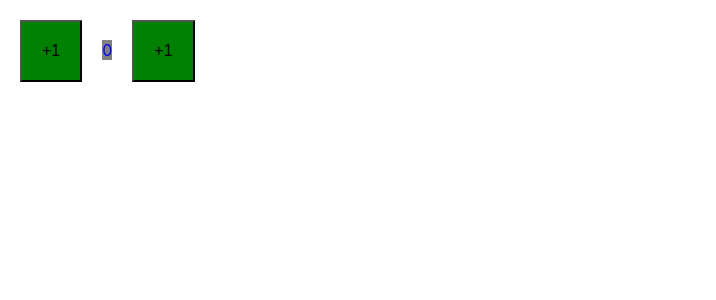
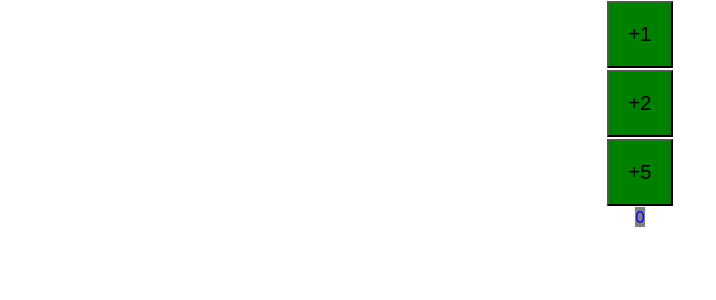
Before and after one commit to wilkensoncode/ReactJavaApp, a React (Create React App) app in the folder todoreactjava/: page / in a window 1280 px wide. Shown: the top 300 px of the page, without its empty margins (0-716 px from the left). Built offline with nearby package versions, Linux system fonts and the light colour scheme.

Commit message:
refactor counter

```diff
--- a/todoreactjava/src/App.css
+++ b/todoreactjava/src/App.css
@@ -1,9 +1,9 @@
 .App {
-  text-align: left;
+  text-align: center;
 }
 
 .App-logo {
-  /* height: 40vmin; */
+  height: 40vmin;
   pointer-events: none;
 }
 
--- a/todoreactjava/src/components/counter/Counter.css
+++ b/todoreactjava/src/components/counter/Counter.css
@@ -1,8 +1,8 @@
 button {
   background-color: green;
-  font-size: 16px;
+  font-size: 20px;
   padding: 20px;
-  margin: 20px 20px;
+  margin: 1px;
 }
 .count {
   color: blue;
--- a/todoreactjava/src/components/counter/Counter.jsx
+++ b/todoreactjava/src/components/counter/Counter.jsx
@@ -1,38 +1,81 @@
 import "./Counter.css";
 
 import React, { Component } from "react";
+import PropTypes from "prop-types";
 
 class Counter extends Component {
+  constructor() {
+    super();
+
+    this.state = {
+      counter: 0,
+    };
+
+    this.increment = this.increment.bind(this);
+  }
+  render() {
+    return (
+      <div className="counter">
+        <CounterButton counter={1} increment={this.increment} />
+        <CounterButton counter={2} increment={this.increment} />
+        <CounterButton counter={5} increment={this.increment} />
+        <span className="count">{this.state.counter}</span>
+      </div>
+    );
+  }
+
+  increment(counter) {
+    this.setState({
+      counter: this.state.counter + counter,
+    });
+  }
+}
+
+class CounterButton extends Component {
   constructor() {
     super();
     this.state = {
       counter: 0,
     };
     this.increment = this.increment.bind(this);
-    this.decrement = this.decrement.bind(this);
+    // this.decrement = this.decrement.bind(this);
   }
 
   render() {
     return (
       <div>
-        <button onClick={this.increment}>+1</button>
-        <span className="count">{this.state.counter}</span>
-        <button onClick={this.decrement}>+1</button>
+        <button onClick={this.increment}>+{this.props.counter}</button>
+        {/* <span counter={this.increment} className="count">
+          {this.state.counter}
+        </span> */}
+        {/* <button onClick={this.decrement}>-1</button> */}
       </div>
     );
   }
 
   increment() {
     this.setState({
-      counter: this.state.counter + 10,
+      counter: this.state.counter + this.props.counter,
     });
+    this.props.increment(this.props.counter);
   }
 
-  decrement() {
-    this.setState({
-      counter: this.state.counter - 5,
-    });
-  }
+  // decrement() {
+  //   {
+  //     if (this.state.counter === 0) return;
+  //     this.setState({
+  //       counter: this.state.counter - 5,
+  //     });
+  //   }
+  // }
 }
 
+CounterButton.defaultProps = {
+  counter: 1,
+};
+
+CounterButton.propTypes = {
+  counter: PropTypes.number,
+};
+
 export default Counter;
```
